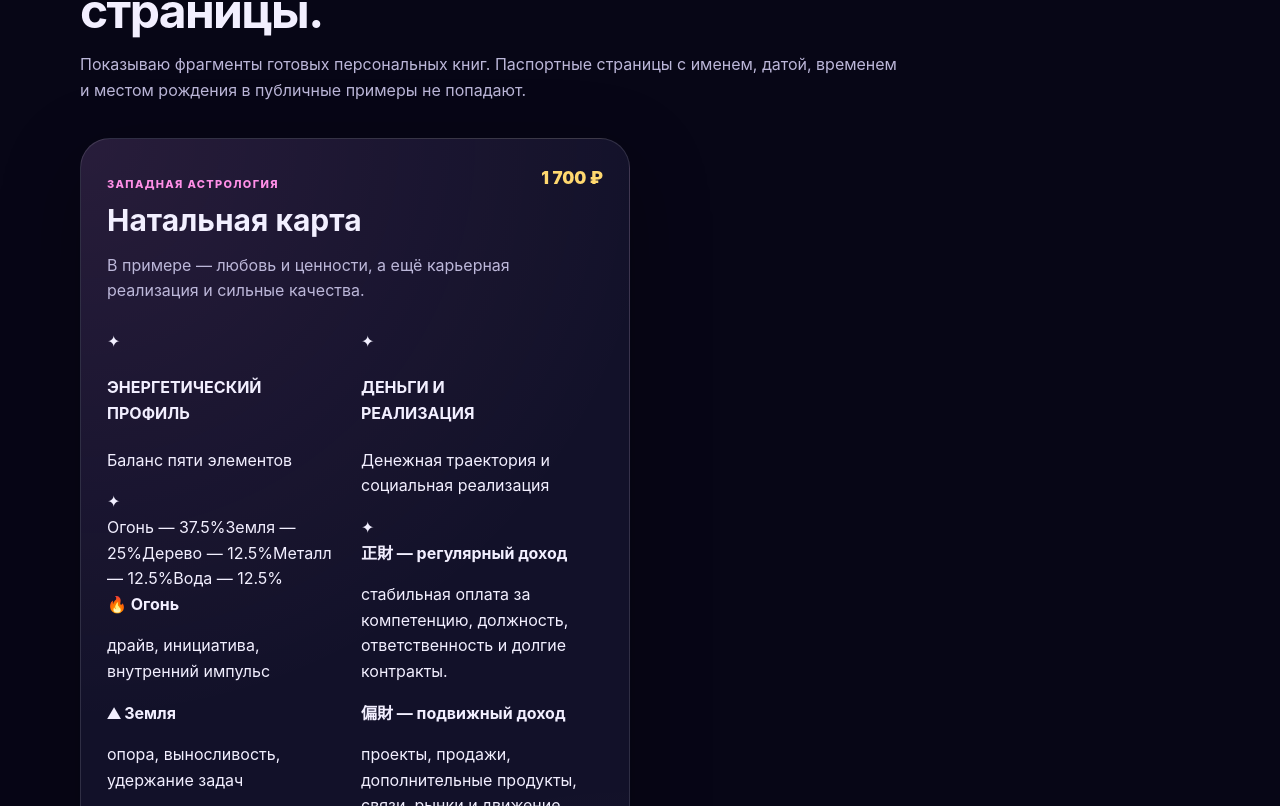
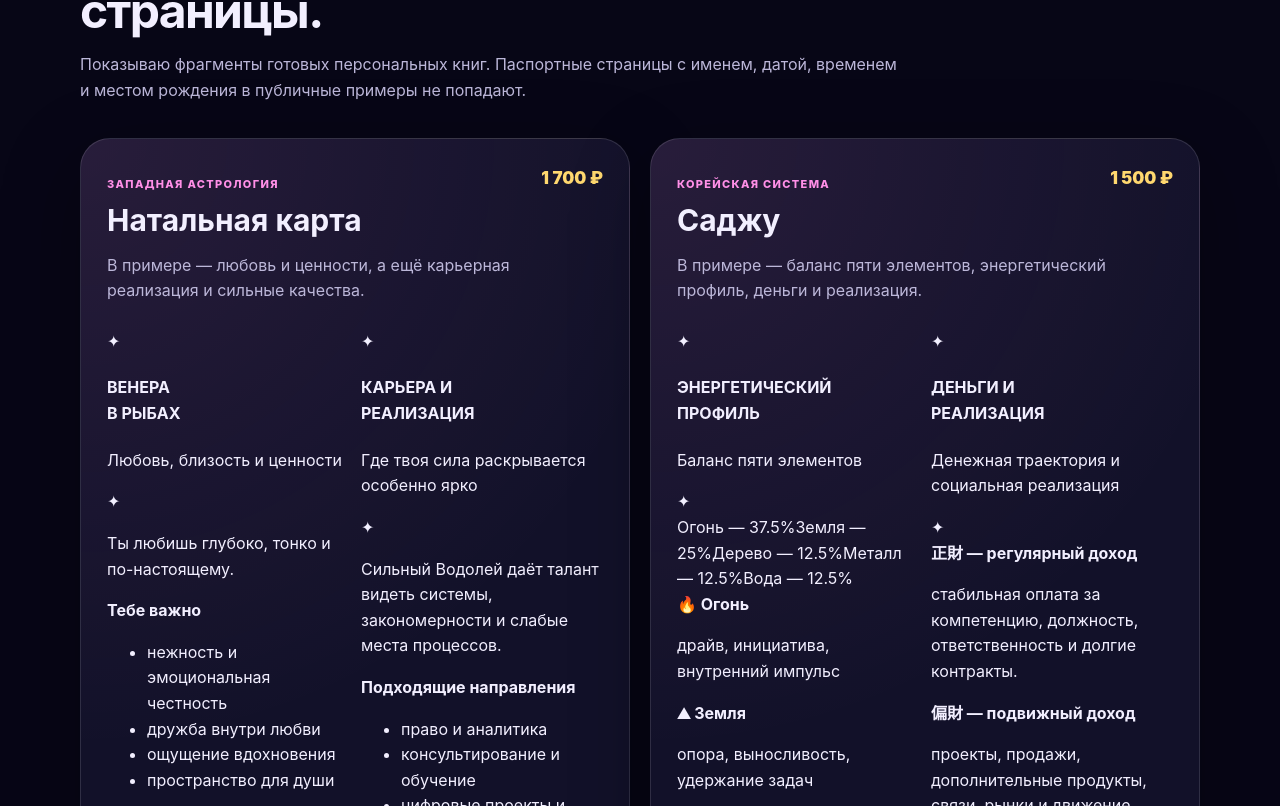
Before and after one commit to baltutis02-crypto/utochki-sudby, a Next.js app: page /razbory in a window 1280 px wide. Shown: the part 1634-2440 px from the top of the page. Built offline with nearby package versions, Linux system fonts and the light colour scheme.

Commit message:
Restore both reading showcase cards

```diff
--- a/app/razbory/page.tsx
+++ b/app/razbory/page.tsx
@@ -54,6 +54,22 @@ export default function ReadingsPage() {
             </div>
             <p>В примере — любовь и ценности, а ещё карьерная реализация и сильные качества.</p>
             <div className="example-pages">
+              <NatalVenusSample />
+              <NatalCareerSample />
+            </div>
+            <Link className="button ghost example-cta" href="/razbory/natalnaya-karta">Посмотреть Наталку подробнее</Link>
+          </article>
+
+          <article className="example-showcase-card">
+            <div className="example-card-head">
+              <div>
+                <p className="eyebrow">Корейская система</p>
+                <h3>Саджу</h3>
+              </div>
+              <span>1 500 ₽</span>
+            </div>
+            <p>В примере — баланс пяти элементов, энергетический профиль, деньги и реализация.</p>
+            <div className="example-pages">
               <SajuEnergySample />
               <SajuMoneySample />
             </div>
@@ -62,7 +78,8 @@ export default function ReadingsPage() {
         </div>
 
         <p className="example-note">
-          Это фрагменты реальных разборов, собранные прямо на сайте без персональных данных. В готовом заказе ты получаешь цельную персональную книгу в PDF.
+          Это фрагменты реальных разборов, собранные прямо на сайте без персональных данных.
+          В готовом заказе ты получаешь цельную персональную книгу в PDF.
         </p>
       </section>
     </main>
```
